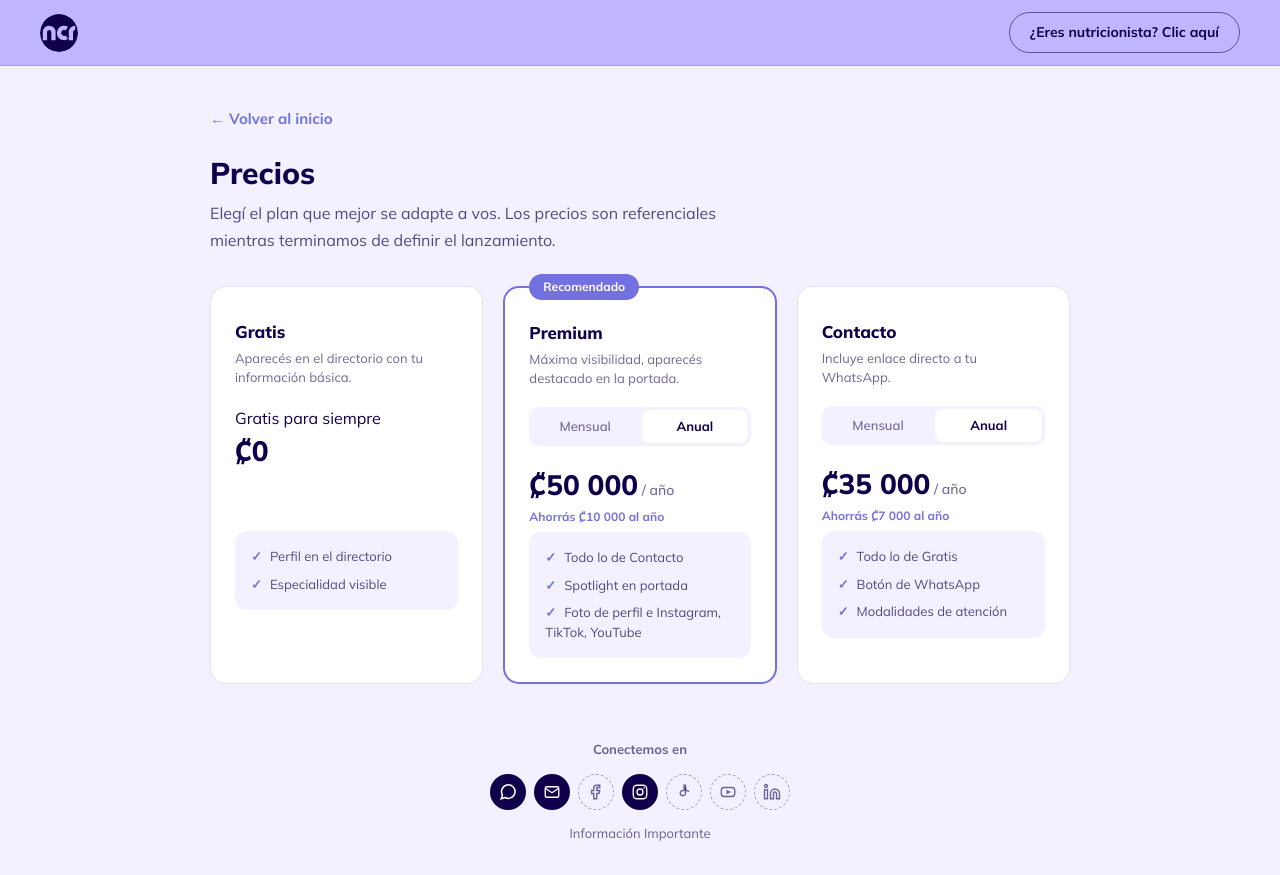
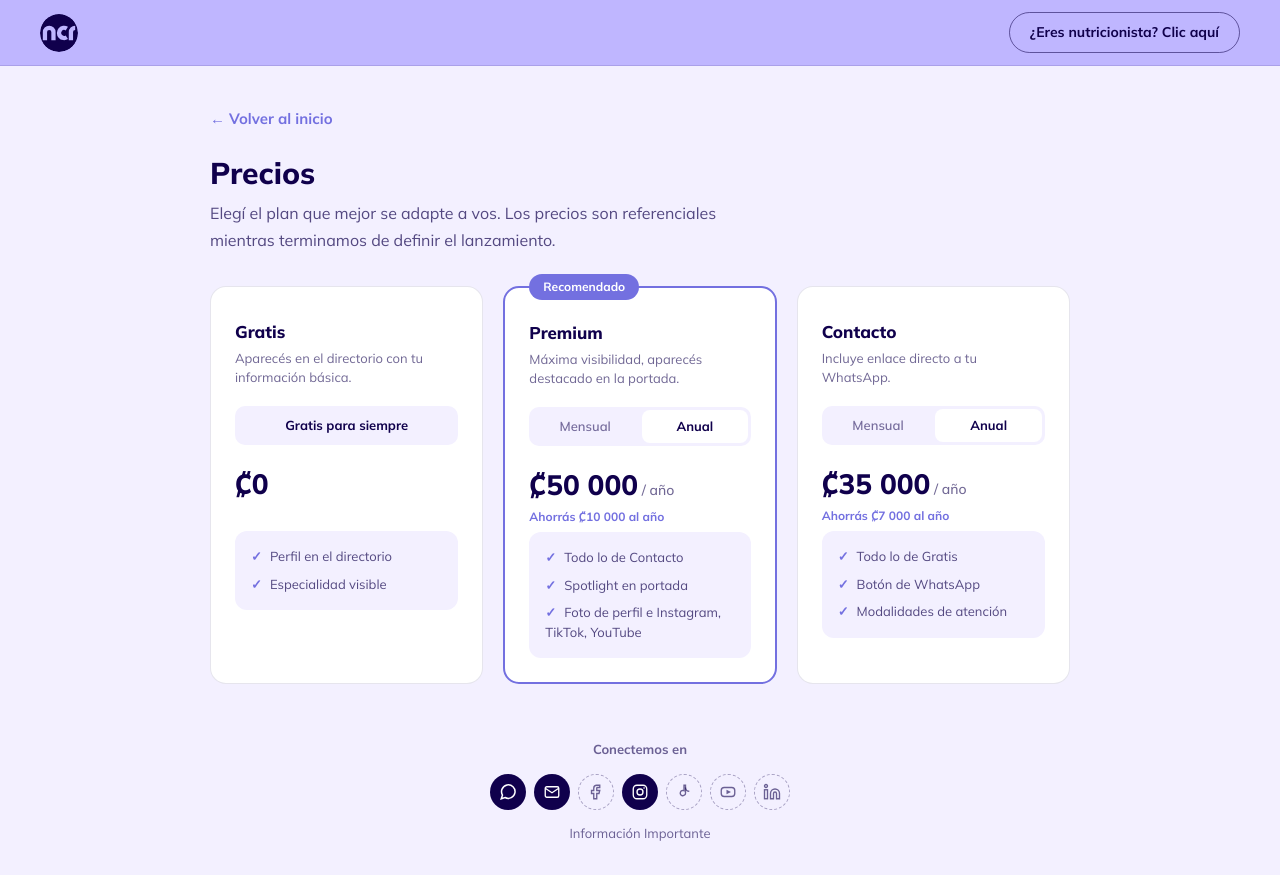
Before and after one commit to Cubujuqui/ncr-directory, a Next.js app: page /precio in a window 1280 px wide. Built offline with nearby package versions, Linux system fonts and the light colour scheme; no server answers.

Commit message:
Add styles for toggleEstatico and toggleEstaticoTexto

```diff
--- a/app/precio/page.module.css
+++ b/app/precio/page.module.css
@@ -95,6 +95,23 @@
   margin-bottom: 18px;
 }
 
+.toggleEstatico {
+  display: flex;
+  background: #F3F0FF;
+  border-radius: 10px;
+  padding: 3px;
+  margin-bottom: 18px;
+}
+
+.toggleEstaticoTexto {
+  flex: 1;
+  text-align: center;
+  padding: 7px;
+  font-size: 13px;
+  font-weight: 700;
+  color: #10004C;
+}
+
 .toggleOpcion {
   flex: 1;
   text-align: center;
```
